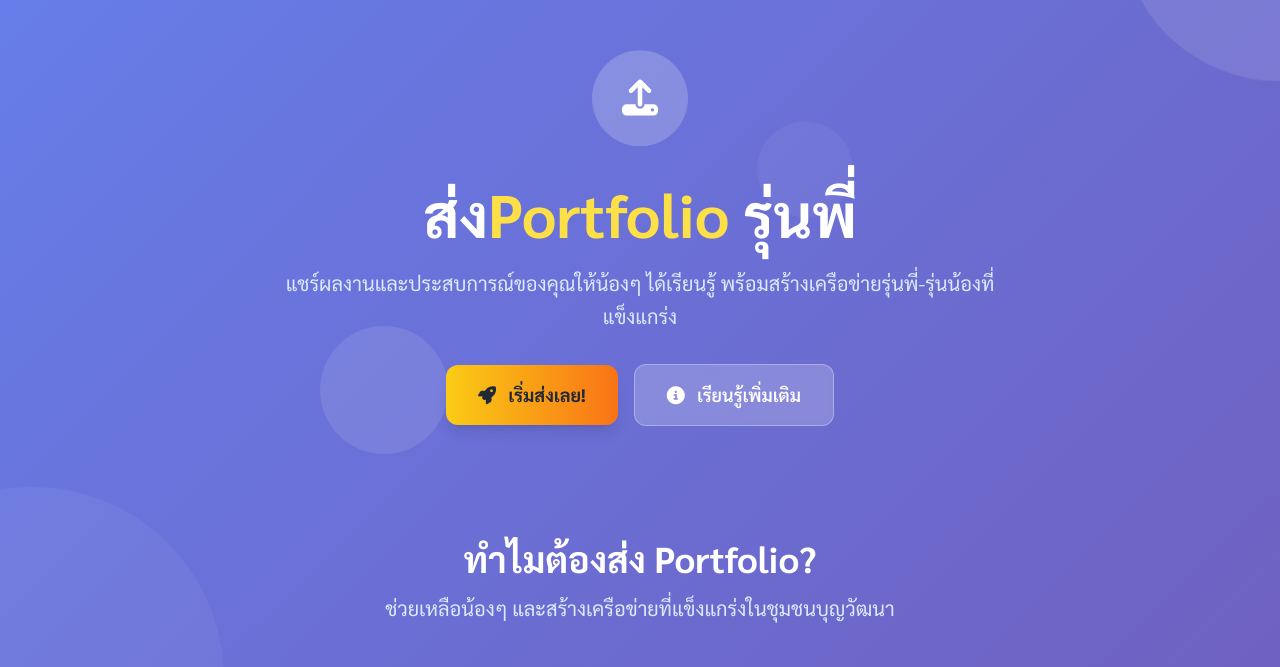
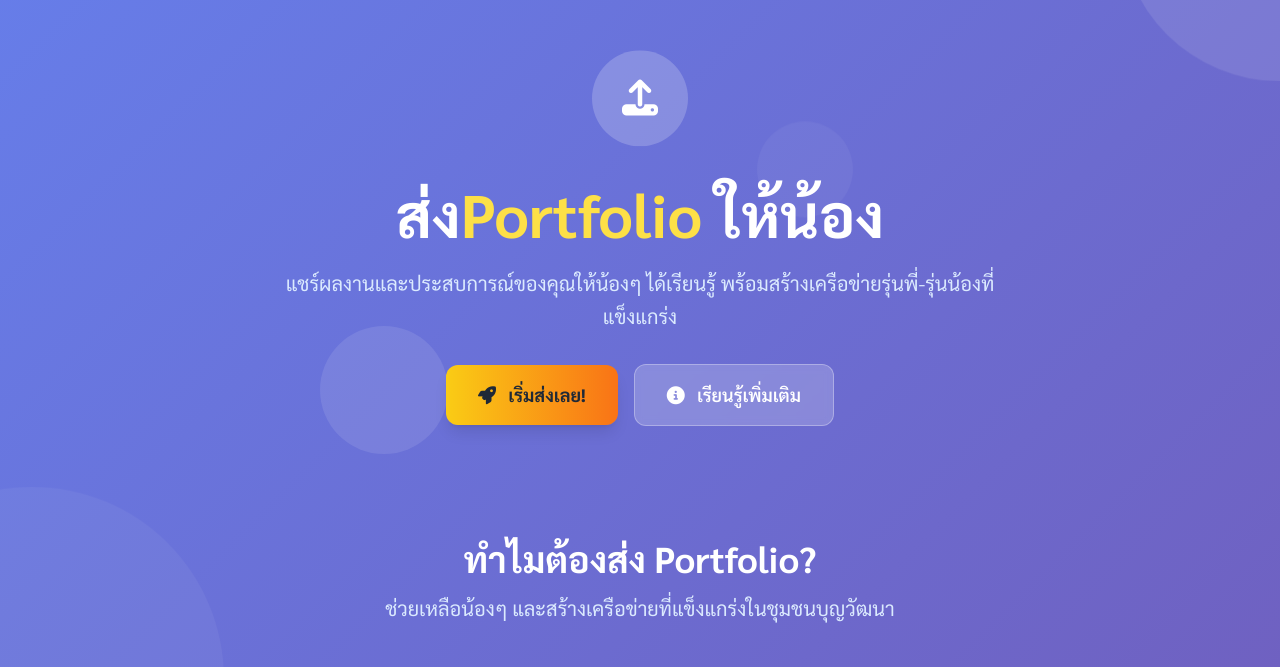
Before and after one commit to naphatphong-bwnsc/Portfolio, a plain HTML site: page index.html in a window 1280 px wide. Shown: the part 74-741 px from the top of the page. Drawn offline with nearby package versions, Linux system fonts and the light colour scheme.

Commit message:
Update index.html

```diff
--- a/index.html
+++ b/index.html
@@ -94,7 +94,7 @@
                 <i class="fas fa-upload text-4xl text-white"></i>
             </div>
             <h1 class="text-6xl font-bold text-white mb-6">
-                ส่ง<span class="text-yellow-300">Portfolio</span> รุ่นพี่
+                ส่ง<span class="text-yellow-300">Portfolio</span> ให้น้อง
             </h1>
             <p class="text-xl text-blue-100 max-w-3xl mx-auto leading-relaxed mb-8">
                 แชร์ผลงานและประสบการณ์ของคุณให้น้องๆ ได้เรียนรู้ พร้อมสร้างเครือข่ายรุ่นพี่-รุ่นน้องที่แข็งแกร่ง
```
